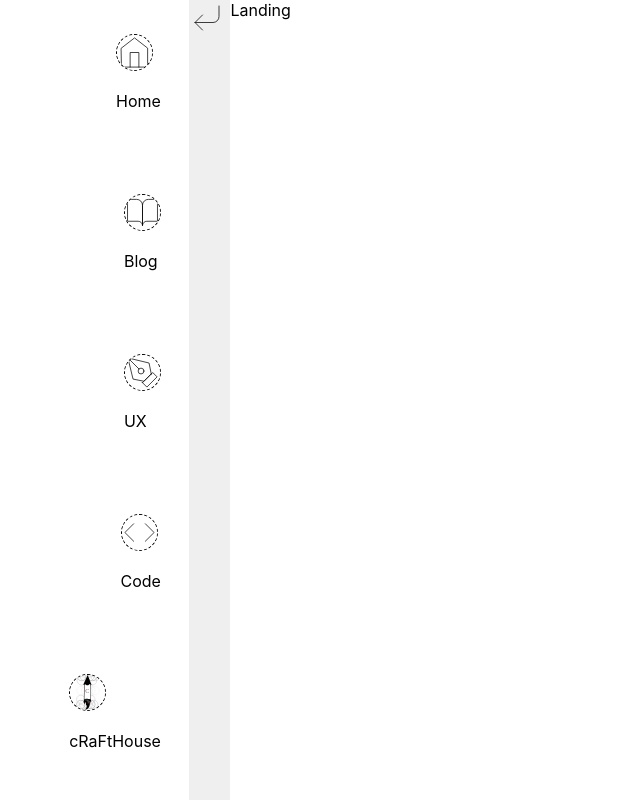
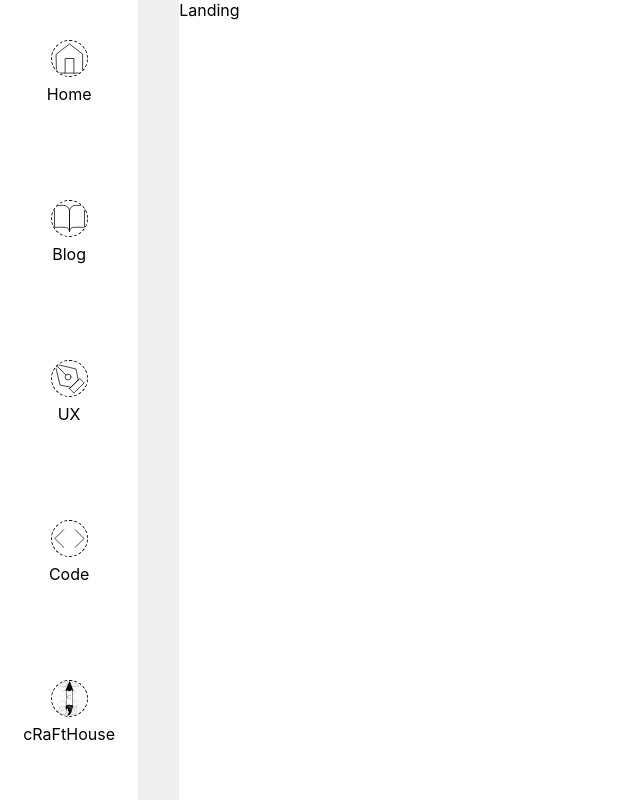
Before and after one commit to RichardBanh/web, a React (Create React App) app: page / in a window 1280 px wide. Shown: the whole page, without its empty margins (0-640 px from the left). Built offline with nearby package versions, Linux system fonts and the light colour scheme.

Commit message:
it sorta works

```diff
--- a/src/App.js
+++ b/src/App.js
@@ -11,6 +11,7 @@ import rocket from "./Assets/icons/rocket.svg";
 import pen from "./Assets/icons/pen.svg";
 import code from "./Assets/icons/code.svg";
 import downLeft from "./Assets/icons/downLeft.svg";
+import outRight from "./Assets/icons/outright.svg";
 
 function App() {
   //maybe unnecessary
@@ -18,14 +19,29 @@ function App() {
     const selecName = event.target.className;
     console.log(selecName);
   };
-  const [menuposition, setmenuposition] = useState(false);
+  const [visible, setvisible] = useState(true);
+  const [transit, settransit] = useState(false);
+  const [hidden, sethidden] = useState(false);
+
   const menuPos = (event) => {
-    setmenuposition(!menuposition);
+    //transition period first then hidden stage // think animation
+    setTimeout(function () {
+      settransit(!transit);
+      setvisible(!visible);
+      sethidden(!hidden);
+    }, 3000);
+
+    settransit(!transit);
   };
+
   return (
     <BrowserRouter>
       <div className='App' onClick={(e) => whatisClicked(e)}>
-        <div className={menuposition ? "hidden" : "ShowSideMenu"}>
+        <div
+          className={`${visible ? "ShowSideMenu" : ""} ${
+            transit ? "transit" : ""
+          } ${hidden ? "hidden" : ""}`}
+        >
           <ul className='menu'>
             <li className='rectangle'>
               <Link to='/'>
@@ -59,11 +75,14 @@ function App() {
             </li>
           </ul>
           <button className='menu-button' onClick={(e) => menuPos(e)}>
-            <img className='show' src={downLeft} />
+            <img className='out-right' src={downLeft} />
           </button>
         </div>
-        <div className={menuposition ? "show" : "hidden"}>
+        <div className={"hidden"}>
           <p>Sandwich</p>
+          <button className='menu-button' onClick={(e) => menuPos(e)}>
+            <img className='out-right' src={outRight} />
+          </button>
         </div>
         <Switch>
           <Route exact path='/'>
--- a/src/index.css
+++ b/src/index.css
@@ -43,34 +43,40 @@ code {
 .App-link {
   color: #61dafb;
 }
-ul {
+
+.menu {
   padding-left: 0px;
   list-style-type: none;
   margin: 0px;
   display: flex;
   flex-direction: column;
   width: 100%;
-  height: 100%;
   justify-content: space-around;
 }
+
 li a {
   text-decoration: none;
-  padding-right: 15%;
   color: black;
+  display: flex;
+  flex-direction: column;
+  align-items: center;
+  align-content: center;
+  justify-content: space-evenly;
+}
+
+p{
+  margin-top: 7px;
 }
 
 .ShowSideMenu {
   display: flex;
-  width: 18%;
+  width: 14%;
   height: 100%;
 }
 
 .rectangle {
-  height: 30px;
-  width: 100%;
   display: flex;
-  align-items: center;
-  justify-content: flex-end;
+  justify-content: space-evenly;
 }
 
 .icon {
@@ -80,7 +86,12 @@ li a {
   border-width: 1px;
   border-style: dashed;
   border-color: black;
-  border-radius: 920px;
+  border-radius: 900px;
+}
+
+.out-right {
+  padding-left: 5px;
+  opacity: 0;
 }
 
 .menu-button {
@@ -91,44 +102,29 @@ li a {
   transition: width 160ms linear, background-color 40ms linear;
 }
 
-
-
 .menu-button:hover {
+  display: flex;
   width: 65px;
   background-color: blanchedalmond;
 }
 
-.menu-button:hover .show {
-  visibility: visible;
+.menu-button:hover .out-right {
+  opacity: 1;
 }
 
 .hidden {
   display: none;
 }
 
-@keyframes slideout {
-  0% {
-    transform: translateX(0);
-  }
-  100% {
-    transform: translate(-75%);
-  }
+.transit {
+  animation-duration: 3s;
+  animation-name : shrink;
 }
 
-/* https://www.w3schools.com/cssref/css3_pr_animation.asp
-@keyframes bounceout {
-  0% {
-    width: 50px;
-  }
-  30% {
-    width: 50px;
-    background-color: blanchedalmond;
-  }
-  60% {
-    width: 70px;
-    background-color: blanchedalmond;
-  }
-} */
+@keyframes shrink {
+  from {width: 14%}
+  to {width:5%}
+}
 
 /* content */
 .content {
```
Also changed, not shown: src/Assets/icons/outright.svg (added), 1 other file (tests, documents, lock files or other folders).
